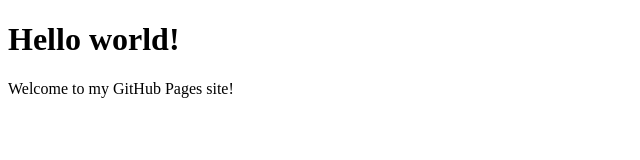
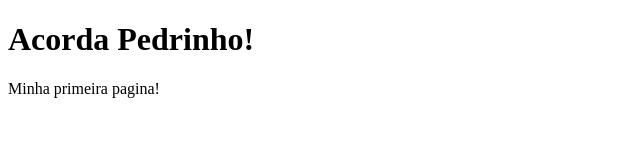
Before and after one commit to heimopt/sturdy-garbanzo, a plain HTML site: page index.html in a window 1280 px wide. Shown: the whole page, without its empty margins (0-640 px from the left). Drawn offline with Linux system fonts and the light colour scheme.

Commit message:
Update index.html

```diff
--- a/index.html
+++ b/index.html
@@ -4,7 +4,7 @@
     <title>My GitHub Pages Site</title>
   </head>
   <body>
-    <h1>Hello world!</h1>
-    <p>Welcome to my GitHub Pages site!</p>
+    <h1>Acorda Pedrinho!</h1>
+    <p>Minha primeira pagina!</p>
   </body>
 </html>
```
